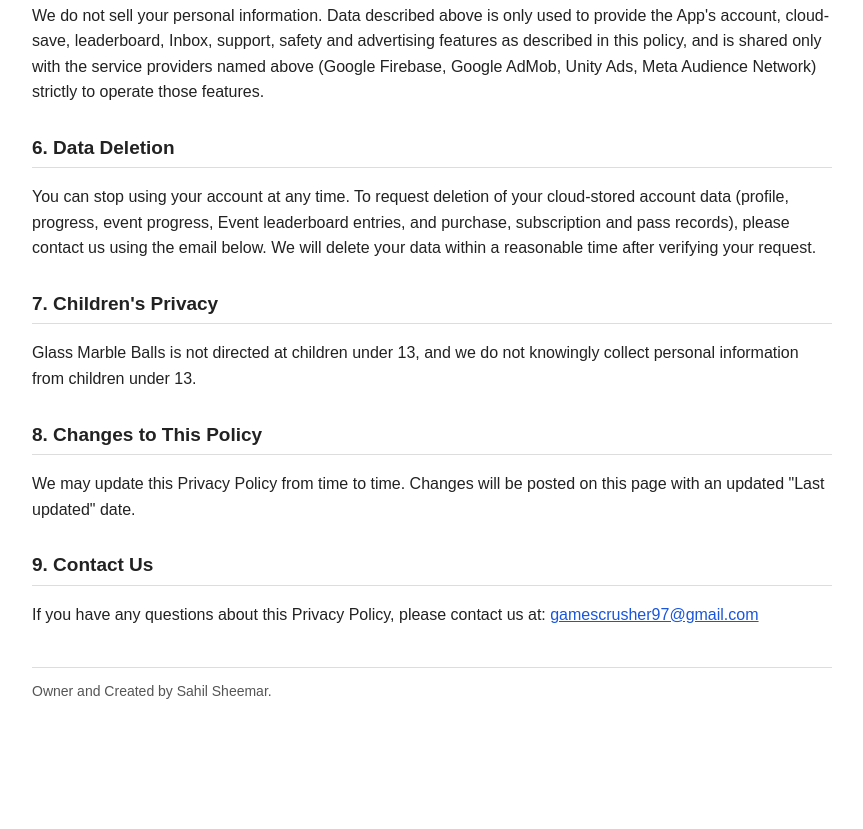
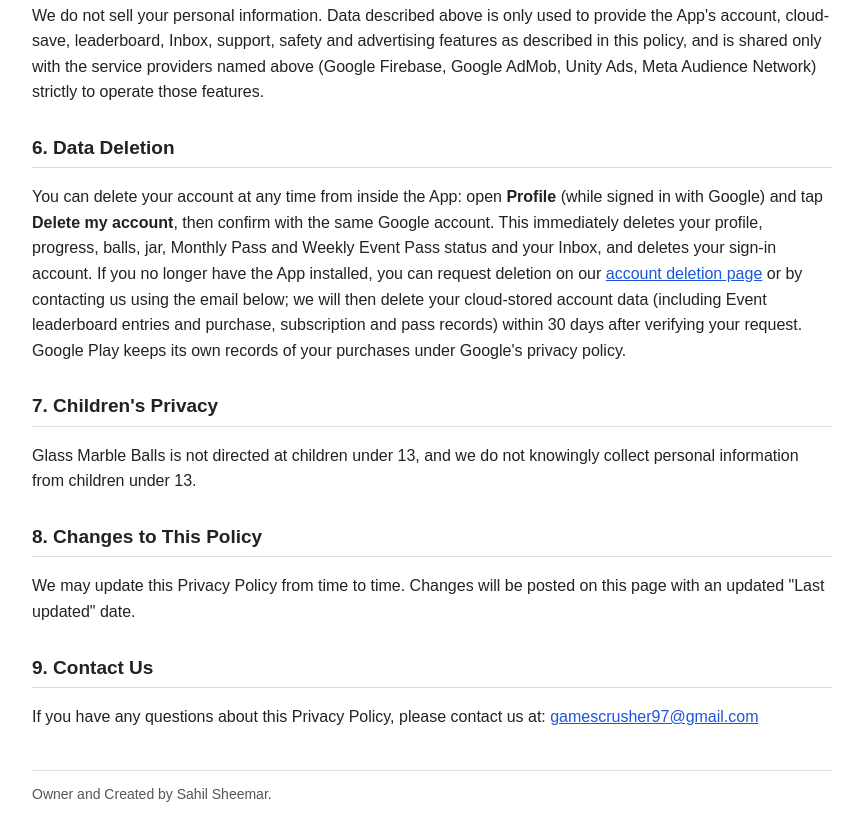
Before and after one commit to gamescrusher97/GamesCrusher97, a plain HTML site: page GlassMarbleBalls/privacy-policy-glass-marble-balls.html in a window 1280 px wide. Shown: the part 2517-3346 px from the top of the page, without its empty margins (208-1071 px from the left). Before the commit the page ends 3244 px from the top, so only its background shows below. Drawn offline with Linux system fonts and the light colour scheme.

Commit message:
Add files via upload

```diff
--- a/GlassMarbleBalls/privacy-policy-glass-marble-balls.html
+++ b/GlassMarbleBalls/privacy-policy-glass-marble-balls.html
@@ -62,7 +62,7 @@ a{color:#1a56db;}
 <p>We do not sell your personal information. Data described above is only used to provide the App's account, cloud-save, leaderboard, Inbox, support, safety and advertising features as described in this policy, and is shared only with the service providers named above (Google Firebase, Google AdMob, Unity Ads, Meta Audience Network) strictly to operate those features.</p>
 
 <h2>6. Data Deletion</h2>
-<p>You can stop using your account at any time. To request deletion of your cloud-stored account data (profile, progress, event progress, Event leaderboard entries, and purchase, subscription and pass records), please contact us using the email below. We will delete your data within a reasonable time after verifying your request.</p>
+<p>You can delete your account at any time from inside the App: open <strong>Profile</strong> (while signed in with Google) and tap <strong>Delete my account</strong>, then confirm with the same Google account. This immediately deletes your profile, progress, balls, jar, Monthly Pass and Weekly Event Pass status and your Inbox, and deletes your sign-in account. If you no longer have the App installed, you can request deletion on our <a href="delete-account.html">account deletion page</a> or by contacting us using the email below; we will then delete your cloud-stored account data (including Event leaderboard entries and purchase, subscription and pass records) within 30 days after verifying your request. Google Play keeps its own records of your purchases under Google's privacy policy.</p>
 
 <h2>7. Children's Privacy</h2>
 <p>Glass Marble Balls is not directed at children under 13, and we do not knowingly collect personal information from children under 13.</p>
```
